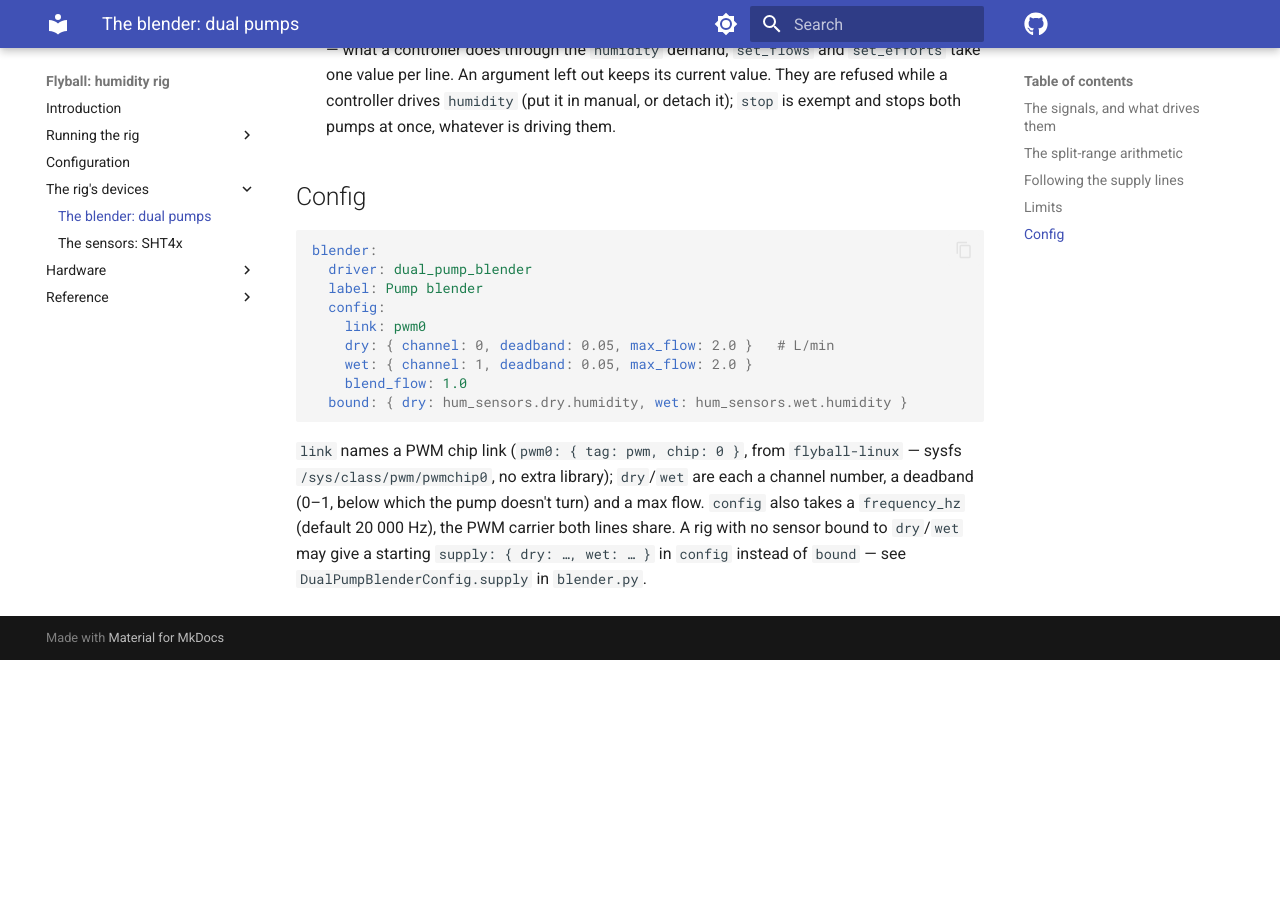
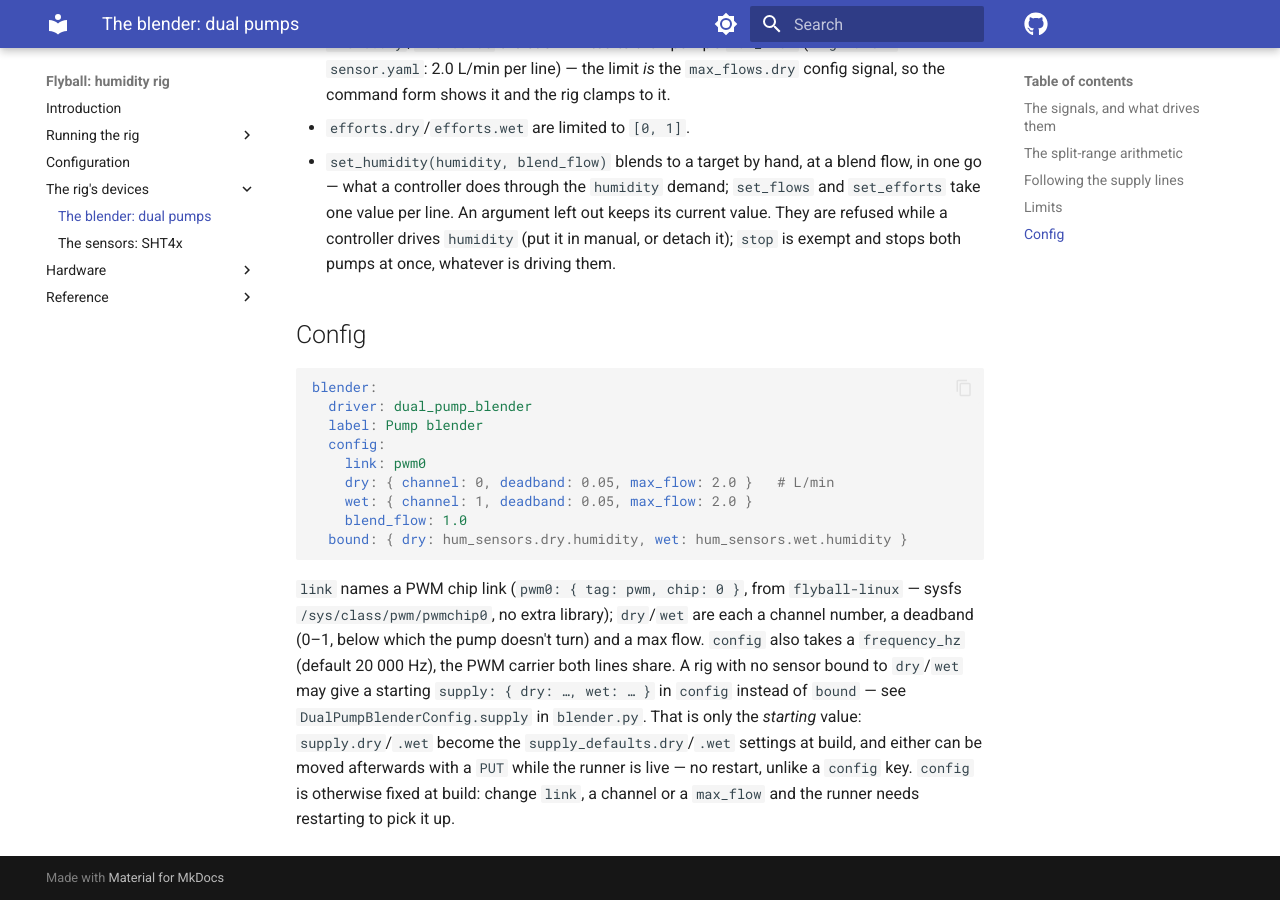
Before and after one commit to bengineer42/humctrl, an MkDocs documentation site: the page built from book/src/3-devices/blender.md, in a window 1280 px wide and 900 px high, scrolled down 2536 px. Built offline with MkDocs 1.6.1 and Material for MkDocs 9.7.7, drawn with Linux system fonts in a browser that asks for light colours; comment, search, counter and statistics services are not loaded; before the commit the page ends 3196 px from its top, so only the background shows below that; some of the changed text lies outside the part shown.

Commit message:
blender: supply_defaults.dry/.wet are settings, changeable live
dry_supply_default/wet_supply_default were .config(...): baked in from
the rig file's supply: at build time, needing a full runner restart to
change. Ben's rule: config needs a restart, a setting does not, and these
are a starting point, not fixed at build -- the other session tonight
measured better supply values empirically and had to restart to apply
them, dropping an in-progress tuning.

Make them .setting(...) with access=Access.RW, same pattern as
blend_flow but writable directly (no command exists to set them, unlike
blend_flow's set_blend). commit() now flushes a pending write onto the
signal's own readback before re-blending, the same way a moved bound
supply reading already re-blends -- the rig file's supply: still seeds
the initial value.

Co-Authored-By: Claude Sonnet 5 <noreply@anthropic.com>

```diff
--- a/blender.yaml
+++ b/blender.yaml
@@ -39,3 +39,4 @@ devices:
     #   mode                     output   blend|flows|efforts|stopped
     #   blend                    setting  the flow a humidity demand mixes to; set_blend
     #   max_flows.dry/.wet       config   L/min                 from dry/wet max_flow
+    #   supply_defaults.dry/.wet setting  %RH   seeded from config.supply; a live PUT changes them, no restart
--- a/book/src/3-devices/blender.md
+++ b/book/src/3-devices/blender.md
@@ -21,6 +21,7 @@ per input. People run its commands, which drive the lines at once.
 | `blend.flow` | setting | the flow a `humidity` demand mixes to; `set_blend` |
 | `blend.wet_fraction` | demand | the share drawn from the wet line: the readback while blending; `set_fraction` sets it directly |
 | `max_flows.dry`, `max_flows.wet` | config | each line's maximum, the limit of its flow demand |
+| `supply_defaults.dry`, `supply_defaults.wet` | setting | the supply humidity assumed for whichever line has no sensor bound; seeded from `config.supply`, changeable live with no restart |
 
 `flows.*` and `efforts.*` are declared `access=Access.RP` (readable and
 published, not writable): `commit` only ever reads `humidity`'s
@@ -83,9 +84,11 @@ signal publishes, the rig commits the blender, and `commit` reads the
 supply's newest values from the router (`self.dry_supply.value`) — there
 is no callback and no copy on the device. While blending, that re-blends;
 in any other mode it does nothing. A rig with no sensor bound uses
-`config.supply` (the `supply_defaults` config signals) instead.
-`expected_humidity` is pushed after every pump write from the pumps'
-actual output and the current supply humidities.
+`supply_defaults.dry`/`.wet` instead — settings, seeded at build from
+`config.supply` but changeable live (a `PUT` to either, no restart): a
+changed default is a moved supply too, and `commit` re-blends from it the
+same way. `expected_humidity` is pushed after every pump write from the
+pumps' actual output and the current supply humidities.
 
 ## Limits
 
@@ -125,4 +128,9 @@ pump doesn't turn) and a max flow. `config` also takes a `frequency_hz`
 (default 20 000 Hz), the PWM carrier both lines share. A rig with no
 sensor bound to `dry`/`wet` may give a starting `supply: { dry: …, wet: …
 }` in `config` instead of `bound` — see `DualPumpBlenderConfig.supply` in
-`blender.py`.
+`blender.py`. That is only the *starting* value: `supply.dry`/`.wet`
+become the `supply_defaults.dry`/`.wet` settings at build, and either can
+be moved afterwards with a `PUT` while the runner is live — no restart,
+unlike a `config` key. `config` is otherwise fixed at build: change
+`link`, a channel or a `max_flow` and the runner needs restarting to pick
+it up.
```
Also changed, not shown: book/src/1-running/limits.md (+3 -2 lines), 2 other files.
